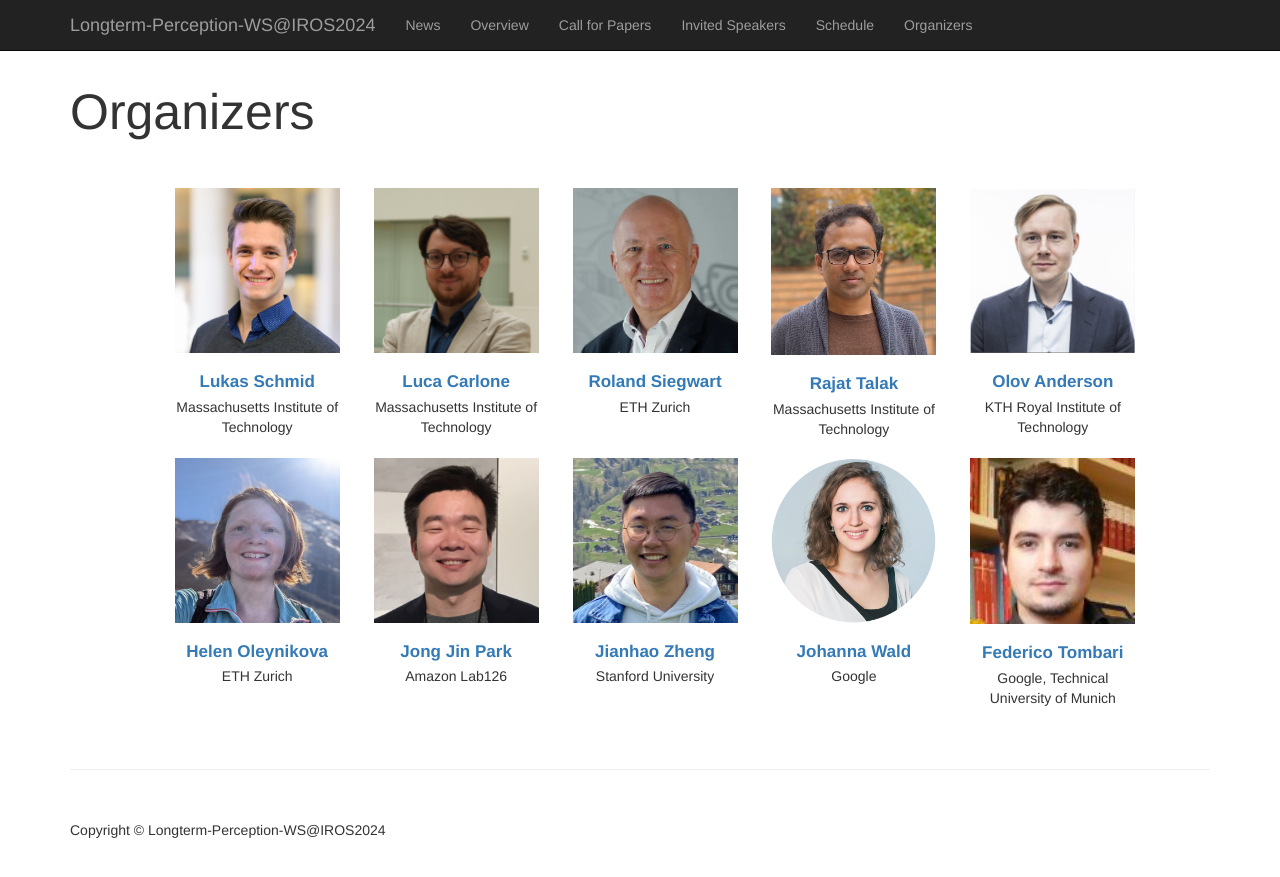
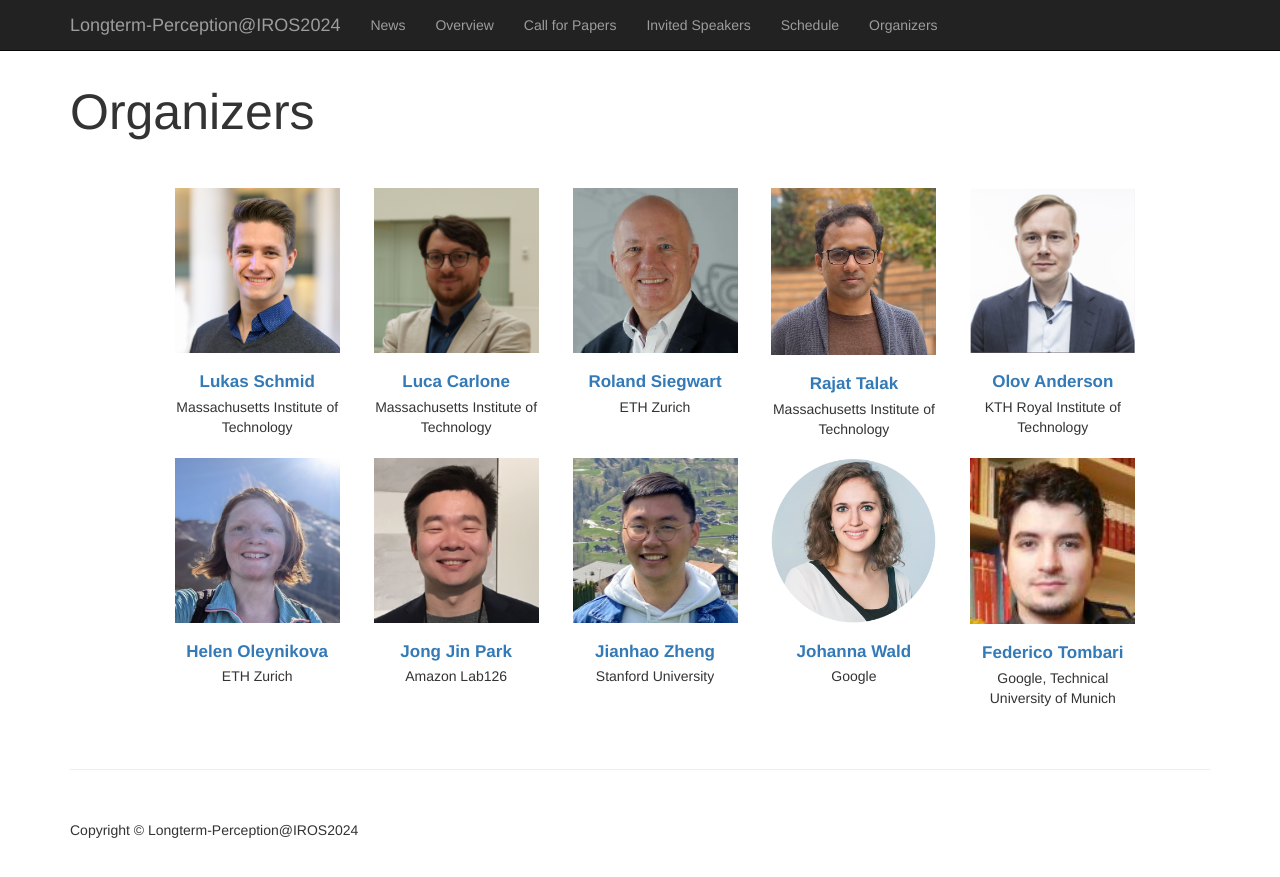
Before and after one commit to MIT-SPARK/Longterm-Perception-WS, a Jekyll site: the page built from index.html, in a window 1280 px wide and 900 px high, scrolled down 2984 px. Shown: the top 877 px of the window. Built offline with Jekyll 4.4.1, drawn with Linux system fonts in a browser that asks for light colours.

Commit message:
remove -ws from name

```diff
--- a/_config.yml
+++ b/_config.yml
@@ -1,6 +1,6 @@
 title: "Long-Term Perception for Autonomy in Dynamic Human-shared Environments: What Do Robots Need?"
 description: Title
-sitename: Longterm-Perception-WS@IROS2024
+sitename: Longterm-Perception@IROS2024
 baseurl: "/Longterm-Perception-WS"
 url: "https://mit-spark.github.io"
 
```
